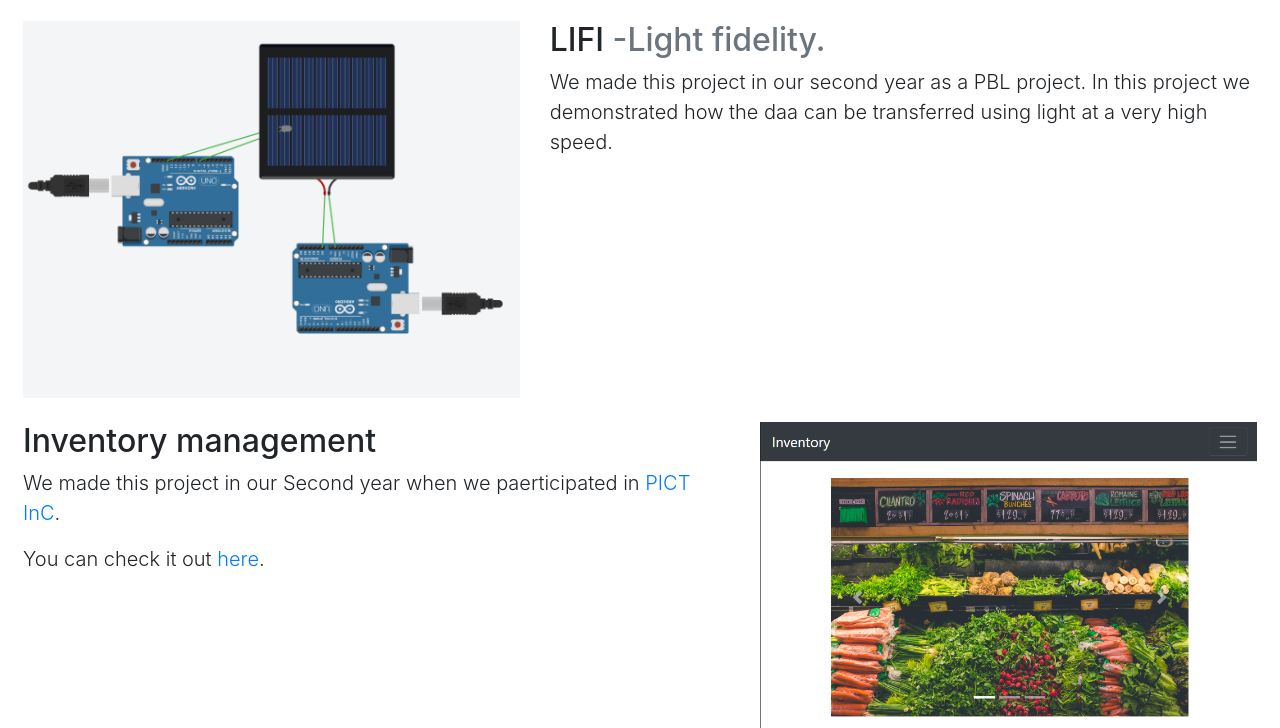
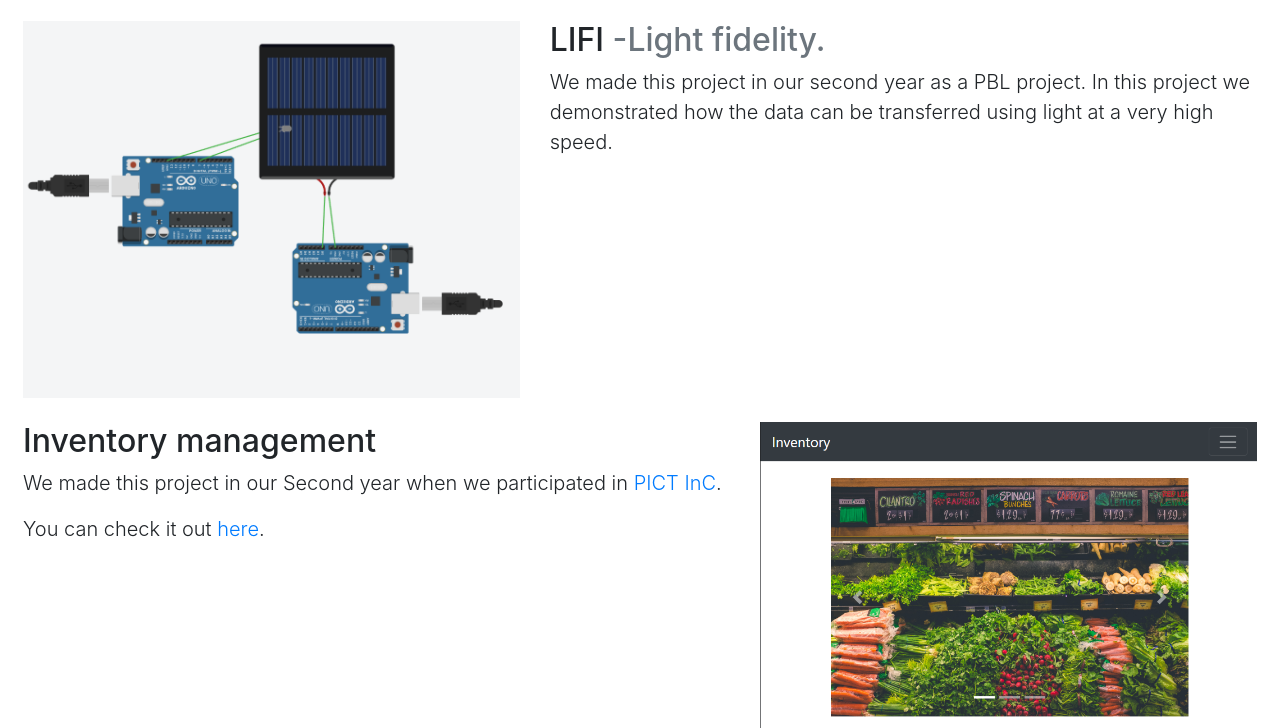
Before and after one commit to Shripad-kanakdande/Portfolio-website, a plain HTML site: page index.html in a window 1280 px wide. Shown: the part 743-1471 px from the top of the page. Drawn offline with nearby package versions, Linux system fonts and the light colour scheme.

Commit message:
spelling updates

```diff
--- a/index.html
+++ b/index.html
@@ -100,7 +100,7 @@
                 </h2>
                 <p class="lead">We made this project in our second year as a PBL project. In this project we
                     demonstrated
-                    how the daa can be transferred using light at a very high speed.</p>
+                    how the data can be transferred using light at a very high speed.</p>
 
             </div>
             <div class="col-md-5 order-md-1">
@@ -110,7 +110,7 @@
         <div class="row featurette my-4 mx-2">
             <div class="col-md-7">
                 <h2 class="featurette-heading">Inventory management <span class="text-muted"></span></h2>
-                <p class="lead">We made this project in our Second year when we paerticipated in <a
+                <p class="lead">We made this project in our Second year when we participated in <a
                         href="https://pictinc.org/">PICT InC</a>.</p>
                 <p class="lead">You can check it out <a
                         href="https://shripadkanadande.github.io/Inventory_test.github.io/">here</a>.</p>
```
